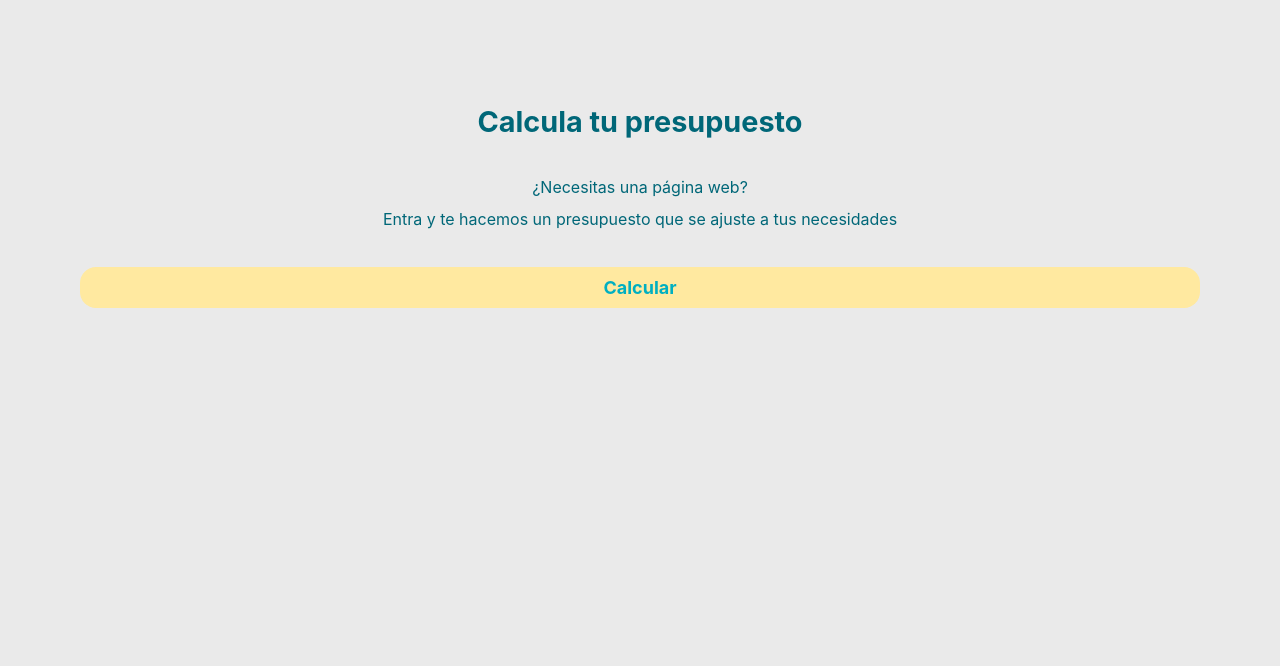
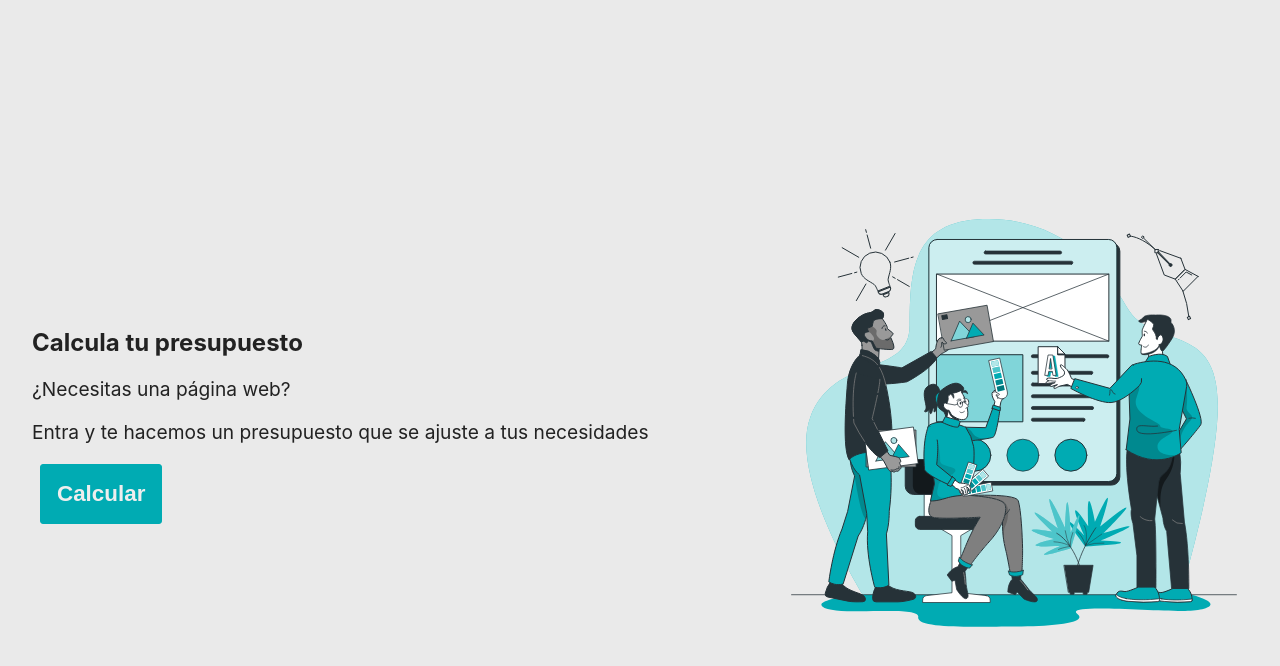
Before and after one commit to Lahali/budget-app, a React (Create React App) app: page / in a window 1280 px wide. Shown: the top 666 px of the page. Built offline with nearby package versions, Linux system fonts and the light colour scheme.

Commit message:
started welcome page styles

```diff
--- a/src/components/Navbar.jsx
+++ b/src/components/Navbar.jsx
@@ -1,7 +1,7 @@
 import React from "react"
 import styled from "styled-components"
 import { Button } from "./styledComponents"
-import { LinkStyled } from "./Styles"
+import { Link } from "react-router-dom"
 
 const NavStyled = styled.nav`
   width: 100%;
@@ -13,7 +13,7 @@ const NavStyled = styled.nav`
 const Navbar = () => {
   return (
     <NavStyled>
-      <LinkStyled to="/">
+      <Link to="/">
         <Button
           hoverColor="#00ABB3"
           bgColor="transparent"
@@ -23,7 +23,7 @@ const Navbar = () => {
         >
           Inicio
         </Button>
-      </LinkStyled>
+      </Link>
     </NavStyled>
   )
 }
--- a/src/components/Styles.jsx
+++ b/src/components/Styles.jsx
@@ -1,39 +1,11 @@
-import { Link } from "react-router-dom"
 import styled from "styled-components"
-
-export const HeaderStyled = styled.header`
-  margin: 1.5rem;
-  font-size: larger;
-  font-weight: bold;
-  text-align: center;
-`
 
 export const ParragrafStyled = styled.p`
   line-height: 2rem;
 `
 
-export const WelcomeParragrafStyled = styled.p`
-  margin: 2rem;
-  line-height: 2rem;
-  text-align: center;
-`
-
-export const LinkStyled = styled(Link)`
-  color: #00afc1;
-  text-decoration: none;
-  font-size: large;
-  font-weight: bold;
-
-  &:hover {
-    color: #0093ab;
-  }
-`
-
 export const FormStyled = styled.form`
-  /* grid-column-start: 1;
-  grid-column-end: 4;
-  grid-row-start: 1;
-  grid-row-end: 3; */
+  margin-top: 5rem;
 `
 
 export const ModalStyled = styled.div`
@@ -74,19 +46,3 @@ export const ModalButton = styled.button`
     color: #cdf0ea;
   }
 `
-
-export const DivStyledNoGrid = styled.div`
-  color: #006778;
-  padding: 5rem;
-  margin: auto;
-`
-
-export const NavStyledNoGrid = styled.nav`
-  background-color: #ffe9a0;
-  max-height: 4rem;
-  border-radius: 1rem;
-  padding: 10px;
-  max-width: 100vw;
-  text-align: center;
-  margin-top: 1rem;
-`
--- a/src/components/Welcome.jsx
+++ b/src/components/Welcome.jsx
@@ -1,31 +1,43 @@
-import React from "react";
+import React from "react"
+import styled from "styled-components"
+import { Link } from "react-router-dom"
+import { Button } from "./styledComponents"
+import team from "../assets/images/team-bro.svg"
 
-import {
-  DivStyledNoGrid,
-  HeaderStyled,
-  LinkStyled,
-  WelcomeParragrafStyled,
-  NavStyledNoGrid,
-} from "./Styles";
+const ContainerStyled = styled.div`
+  display: flex;
+  flex-direction: row;
+  color: #222222;
+  margin-left: 1rem;
+  padding: 1rem;
+  height: 100vh;
+  justify-content: space-between;
+  align-items: center;
+`
+
+const ParragrafStyled = styled.p`
+  font-size: larger;
+`
 
 const Welcome = () => {
   return (
-    <div>
-      <DivStyledNoGrid>
-        <HeaderStyled>
-          <h2>Calcula tu presupuesto</h2>
-        </HeaderStyled>
-        <WelcomeParragrafStyled>
-          ¿Necesitas una página web?
-          <br />
+    <ContainerStyled>
+      <div>
+        <h2>Calcula tu presupuesto</h2>
+        <ParragrafStyled>¿Necesitas una página web?</ParragrafStyled>
+        <ParragrafStyled>
           Entra y te hacemos un presupuesto que se ajuste a tus necesidades
-        </WelcomeParragrafStyled>
-        <NavStyledNoGrid>
-          <LinkStyled to="/budget">Calcular</LinkStyled>
-        </NavStyledNoGrid>
-      </DivStyledNoGrid>
-    </div>
-  );
-};
+        </ParragrafStyled>
+        <Link to="/budget">
+          <Button width="fit-content" padding="1rem">
+            Calcular
+          </Button>
+        </Link>
+      </div>
 
-export default Welcome;
+      <img style={{ maxWidth: "500px" }} src={team} alt="team" />
+    </ContainerStyled>
+  )
+}
+
+export default Welcome
```
Also changed, not shown: src/assets/images/team-bro.svg (added).
